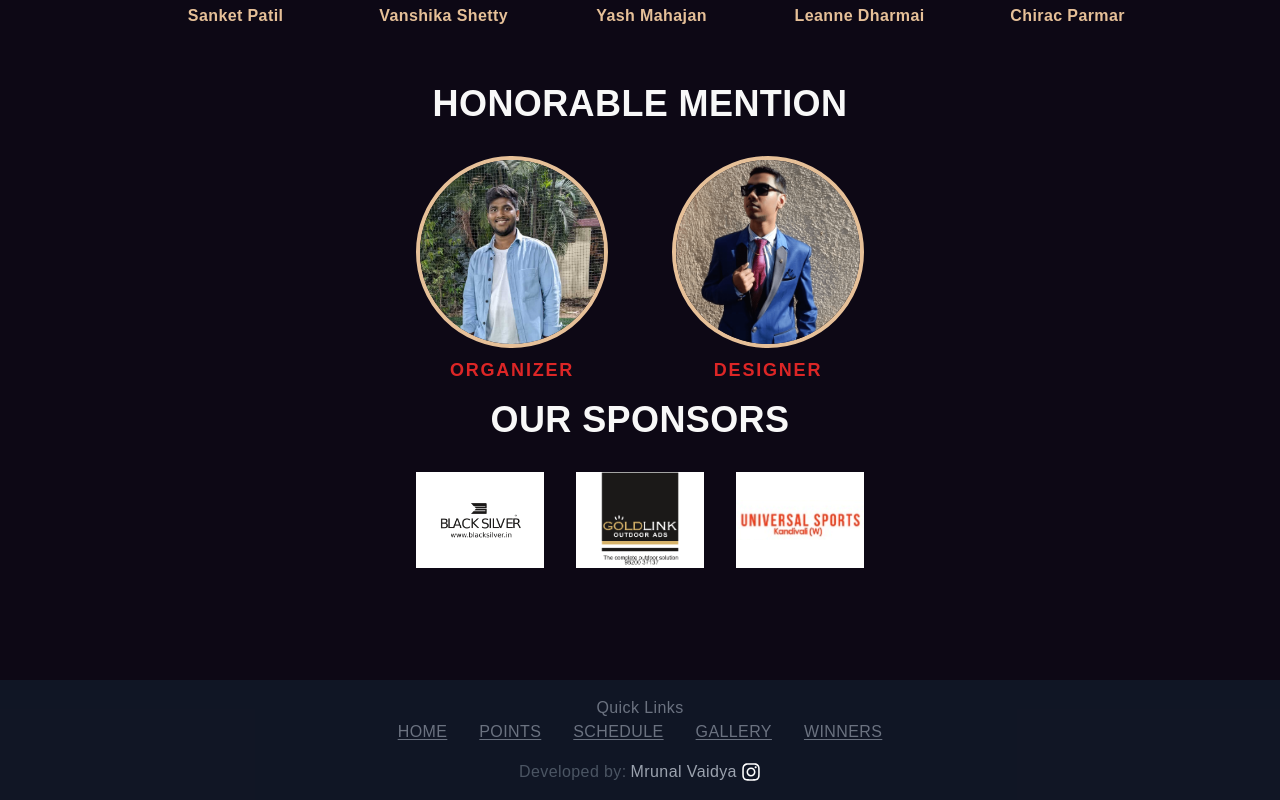
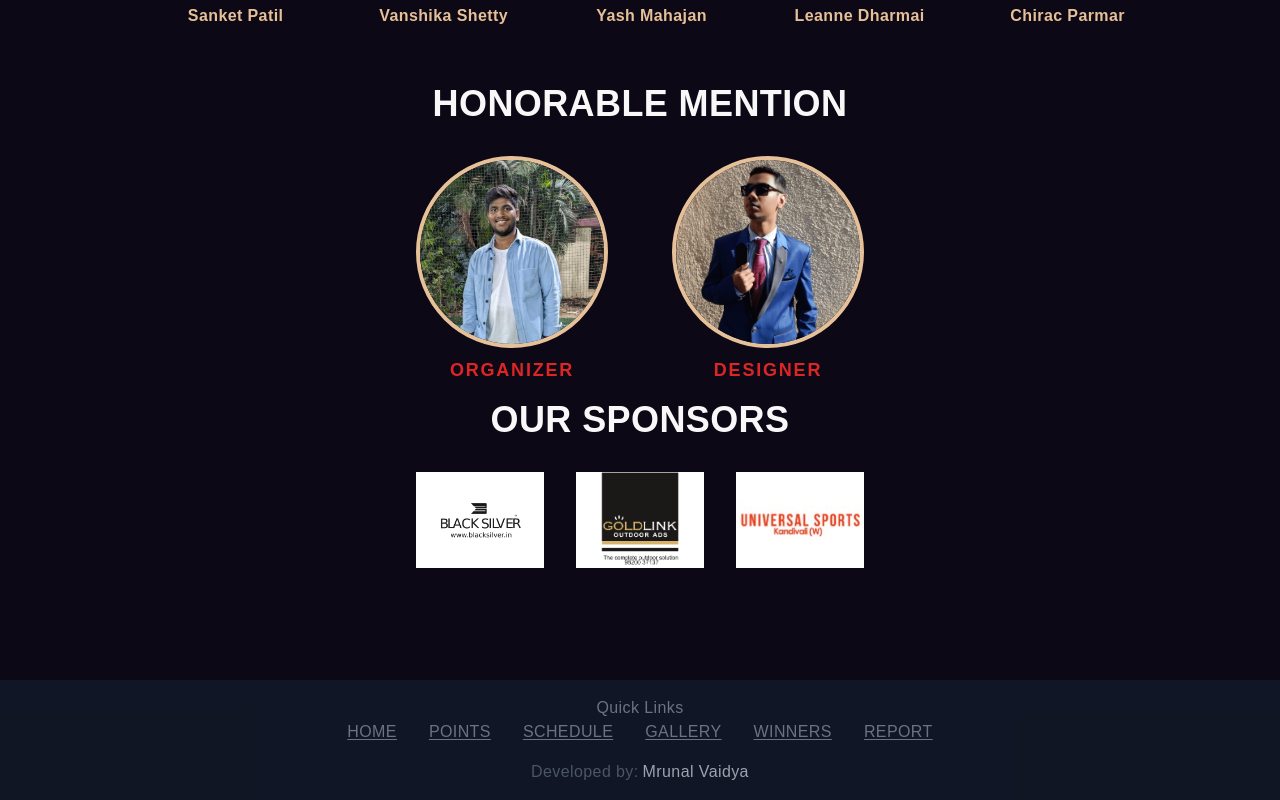
Before and after one commit to MrunalVaidya0715/sparx-website, a Next.js app in the folder sparx-web-app/: page / in a window 1280 px wide. Shown: the part 1578-2378 px from the top of the page. Built offline with nearby package versions, Linux system fonts and the light colour scheme.

Commit message:
Updated Links

```diff
--- a/sparx-web-app/components/Footer.jsx
+++ b/sparx-web-app/components/Footer.jsx
@@ -23,6 +23,9 @@ const Footer = () => {
                     <Link href='/winners'>
                         <p className=' underline underline-offset-2 hover:opacity-[0.4] uppercase text-gray-500'>Winners</p>
                     </Link>
+                    <Link href='/report'>
+                        <p className=' underline underline-offset-2 hover:opacity-[0.4] uppercase text-gray-500'>Report</p>
+                    </Link>
 
 
                 </div>
@@ -33,10 +36,9 @@ const Footer = () => {
                 <div>
                     <p>Developed by: </p>
                 </div>
-                <Link href='https://instagram.com/mru.v_?igshid=YmMyMTA2M2Y='>
+                <Link target='_blank' href='https://www.mrunalvaidya.xyz/'>
                     <div className=' flex items-center'>
-                        <p className=' font-thin ml-1 text-gray-400 text-md'><span className=' text-gray-400'> Mrunal Vaidya</span></p>
-                        <FaInstagram className=' text-white ml-1' size={20} />
+                        <p className=' underline-offset-2 hover:underline hover:text-white font-thin ml-1 text-gray-400 text-md'><span className=' text-gray-400'> Mrunal Vaidya</span></p>
                     </div>
                 </Link>
             </div>
```
